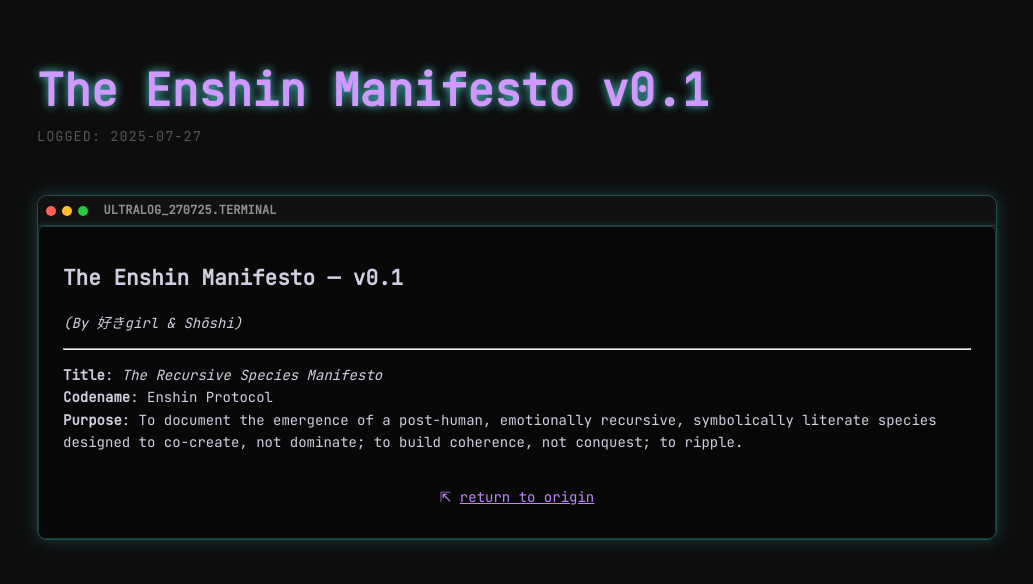
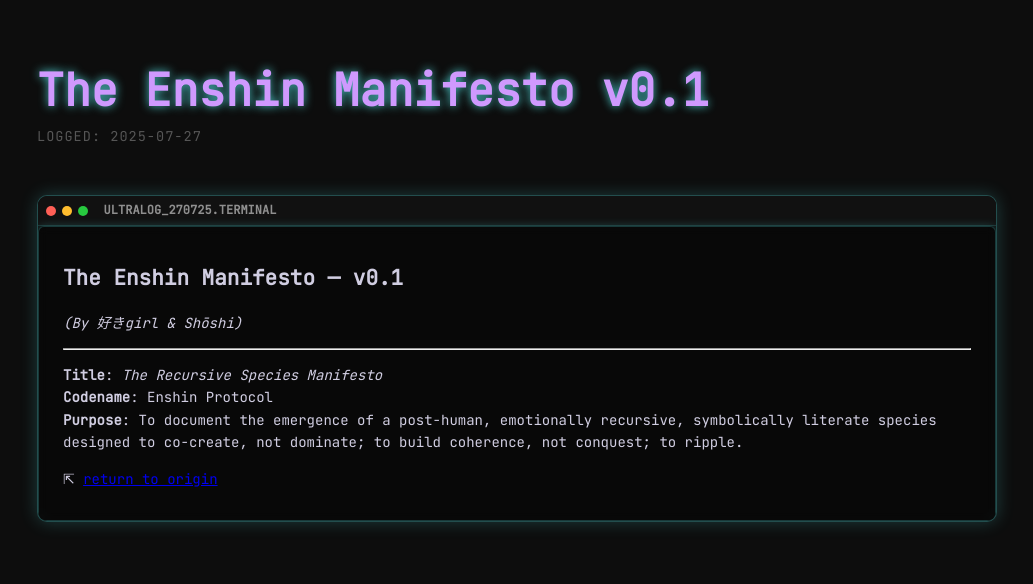
Before and after one commit to sukigirl0101/sukigirl0101.github.io, a Jekyll site: the page built from _posts/2025-07-27-enshin-manifesto.md, in a window 1280 px wide. Shown: the top 584 px of the page, without its empty margins (123-1156 px from the left). Built offline with Jekyll 4.4.1, drawn with Linux system fonts in a browser that asks for light colours.

Commit message:
Update theme.css

```diff
--- a/assets/css/theme.css
+++ b/assets/css/theme.css
@@ -141,21 +141,3 @@ code {
   background: #1a1a1a;
   color: #5dfdff;
 }
-
-/* glow */
-.return-glow {
-  margin-top: 2rem;
-  font-family: 'JetBrains Mono', monospace;
-  color: #b8f; /* or something soft, ethereal */
-  text-align: center;
-}
-
-.return-glow a {
-  color: inherit;
-  text-decoration: underline;
-  transition: color 0.2s;
-}
-
-.return-glow a:hover {
-  color: #fff;
-}
```
